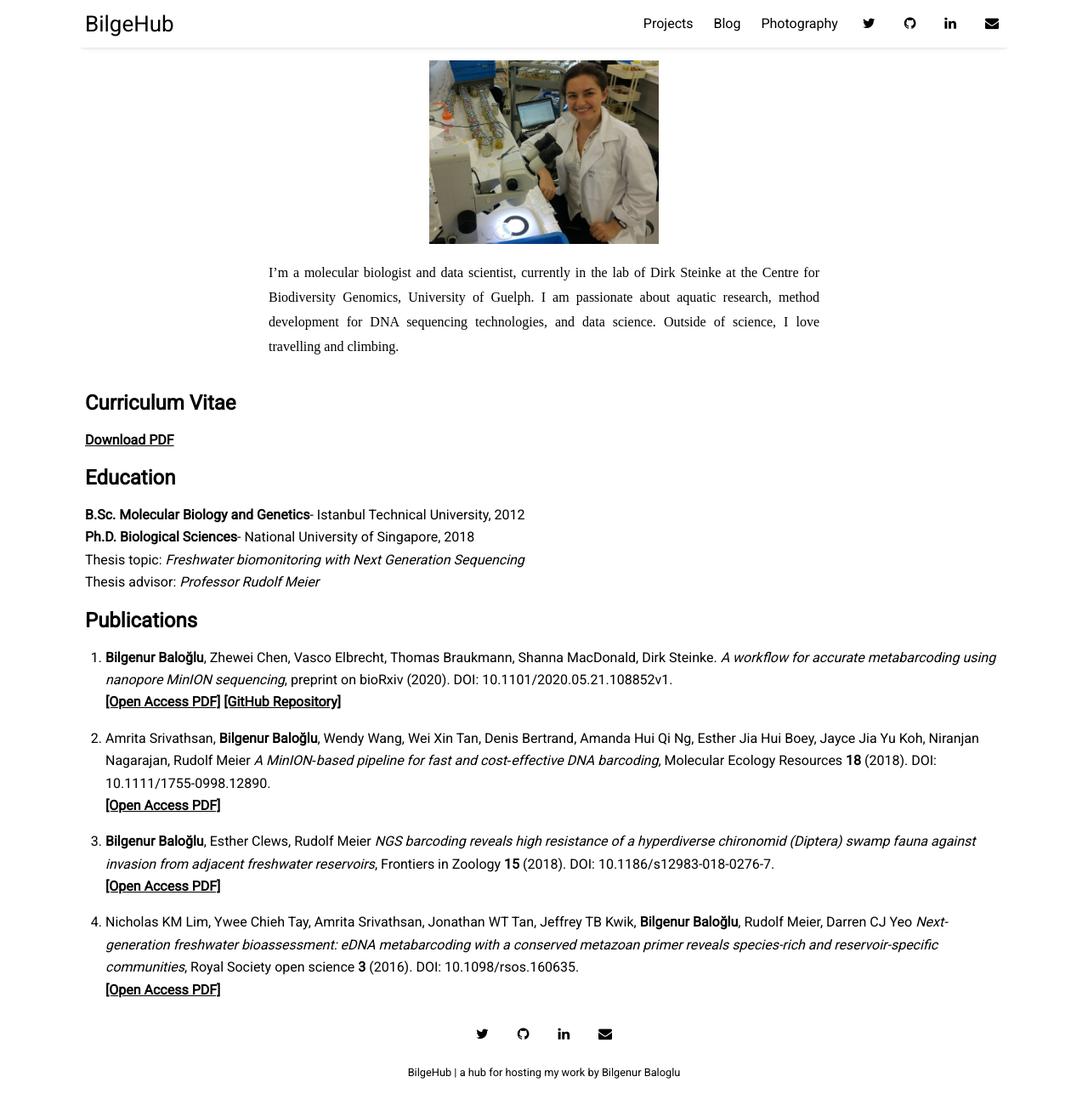
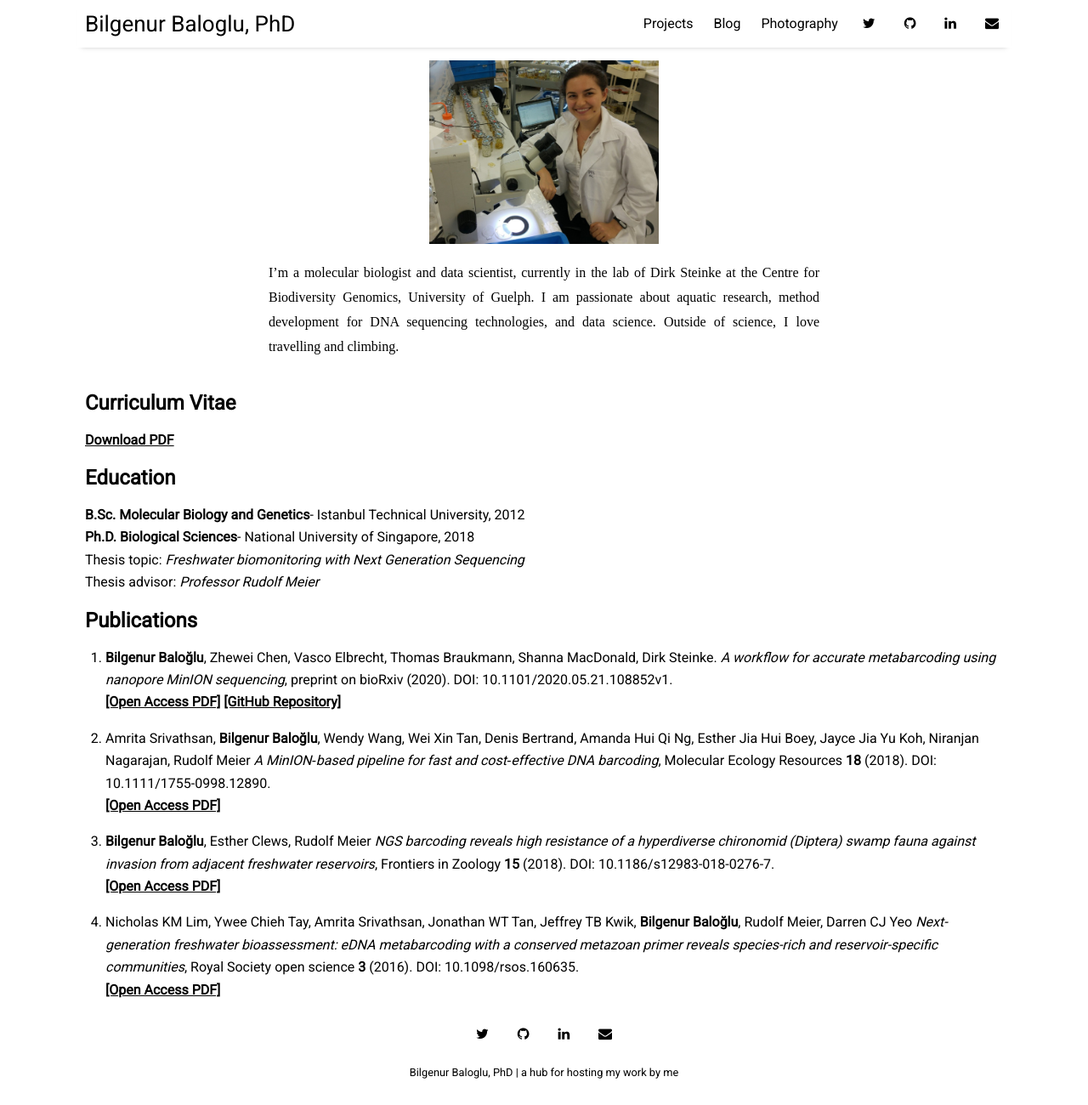
Before and after one commit to BBaloglu/bbaloglu.github.io, a Jekyll site: the page built from index.html, in a window 1280 px wide and 1300 px high. Shown: the whole window at 85% size. Built offline with Jekyll 4.4.1, drawn with Linux system fonts in a browser that asks for light colours; nearby versions of some CDN libraries; the list of posts is cut into pages by our own code.

Commit message:
narcissism

```diff
--- a/_config.yml
+++ b/_config.yml
@@ -14,9 +14,9 @@ sass:
   style: :nested
 
 # Customise atom feed settings (this is where Jekyll-Feed gets configuration information)
-title:		     "BilgeHub"
+title:		     "Bilgenur Baloglu, PhD"
 description:	     "a hub for hosting my work"
-author:              "Bilgenur Baloglu"
+author:              "me"
 
 # RSS 2.0 can be used instead of Atom by uncommenting following two lines
 #feed:
```
